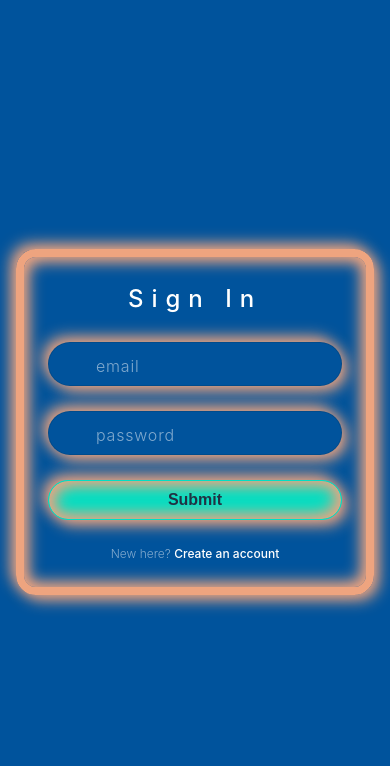
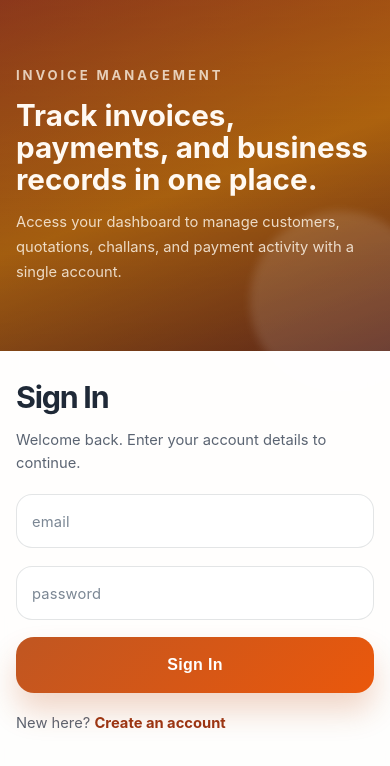
Before and after one commit to chirag2103/Invoice_Deploy, a React (Create React App) app in the folder frontend/: page / in a window 390 px wide. Shown: the top 766 px of the page. Built offline with nearby package versions, Linux system fonts and the light colour scheme; a web font is replaced by a local one; what pdfmake would draw is missing.

Commit message:
Revamp authentication pages with enhanced UI and improved user experience; update styles for better responsiveness and visual appeal

```diff
--- a/frontend/src/pages/Register.jsx
+++ b/frontend/src/pages/Register.jsx
@@ -81,8 +81,19 @@ export default function Register() {
   return (
     <div className='main-container'>
       <div className='container auth-container'>
-        <form className='form signin' onSubmit={handleRegister}>
-          <h2>Register</h2>
+        <div className='auth-panel auth-panel--brand'>
+          <p className='auth-eyebrow'>Start Your Workspace</p>
+          <h1>Set up your billing workspace with company and bank details.</h1>
+          <p className='auth-copy'>
+            Create your account once, then generate invoices, quotations,
+            challans, and statements from the same system.
+          </p>
+        </div>
+        <form className='form signin auth-panel auth-panel--form' onSubmit={handleRegister}>
+          <div className='auth-heading'>
+            <h2>Register</h2>
+            <p>Create your account and configure the basics for invoicing.</p>
+          </div>
           <div className='auth-grid'>
             <div className='inputFields'>
               <input
@@ -182,7 +193,7 @@ export default function Register() {
           <div className='inputFields submit-field'>
             <input type='submit' value='Create Account' />
           </div>
-          <p>
+          <p className='auth-switch'>
             Already have an account? <Link to='/login'>Sign In</Link>
           </p>
         </form>
--- a/frontend/src/pages/SignIn.jsx
+++ b/frontend/src/pages/SignIn.jsx
@@ -47,11 +47,21 @@ export default function SignIn() {
   };
 
   return (
-    <>
     <div className='main-container'>
       <div className='container'>
-          <form action='' className='form signin' onSubmit={handleLogin}>
+        <div className='auth-panel auth-panel--brand'>
+          <p className='auth-eyebrow'>Invoice Management</p>
+          <h1>Track invoices, payments, and business records in one place.</h1>
+          <p className='auth-copy'>
+            Access your dashboard to manage customers, quotations, challans,
+            and payment activity with a single account.
+          </p>
+        </div>
+        <form className='form signin auth-panel auth-panel--form' onSubmit={handleLogin}>
+          <div className='auth-heading'>
             <h2>Sign In</h2>
+            <p>Welcome back. Enter your account details to continue.</p>
+          </div>
           <div className='inputFields'>
             <input
               type='email'
@@ -74,15 +84,14 @@ export default function SignIn() {
             />
             <span>password</span>
           </div>
-            <div className='inputFields'>
-              <input type='submit' />
+          <div className='inputFields submit-field'>
+            <input type='submit' value='Sign In' />
           </div>
-            <p>
+          <p className='auth-switch'>
             New here? <Link to='/register'>Create an account</Link>
           </p>
         </form>
       </div>
     </div>
-    </>
   );
 }
--- a/frontend/src/styles/signin.scss
+++ b/frontend/src/styles/signin.scss
@@ -1,138 +1,331 @@
 :root {
-  --color1: #00539cff;
-  --color2: #eea47fff;
+  --auth-bg: #f4efe7;
+  --auth-panel: rgba(255, 255, 255, 0.82);
+  --auth-border: rgba(255, 255, 255, 0.55);
+  --auth-text: #1f2937;
+  --auth-muted: #5b6472;
+  --auth-primary: #c05621;
+  --auth-primary-dark: #9a3412;
+  --auth-input-bg: rgba(255, 255, 255, 0.92);
+  --auth-shadow: 0 24px 80px rgba(90, 62, 43, 0.18);
 }
+
 * {
   margin: 0;
   padding: 0;
   box-sizing: border-box;
 }
+
 .main-container {
-  background-color: var(--color1);
+  min-height: 100vh;
+  padding: 24px;
   display: flex;
   justify-content: center;
   align-items: center;
-  min-height: 100vh;
+  background:
+    radial-gradient(
+      circle at top left,
+      rgba(192, 86, 33, 0.22),
+      transparent 28%
+    ),
+    radial-gradient(
+      circle at bottom right,
+      rgba(21, 128, 61, 0.12),
+      transparent 25%
+    ),
+    linear-gradient(135deg, #fff8ef 0%, #f3ebdf 45%, #efe4d7 100%);
 }
 
 .container {
-  border: 8px solid var(--color2);
-  padding: 40px;
-  border-radius: 20px;
-  box-shadow: -5px -5px 15px var(--color2), 5px 5px 15px var(--color2),
-    inset -5px -5px 15px var(--color2), inset 5px 5px 15px var(--color2);
+  width: min(1100px, 100%);
+  display: grid;
+  grid-template-columns: minmax(280px, 0.92fr) minmax(320px, 1.08fr);
+  gap: 0;
+  border: 1px solid var(--auth-border);
+  border-radius: 32px;
+  overflow: hidden;
+  background: rgba(255, 255, 255, 0.36);
+  backdrop-filter: blur(16px);
+  box-shadow: var(--auth-shadow);
+}
+
+.container.auth-container {
+  width: min(1240px, 100%);
+}
+
+.auth-panel {
+  padding: 48px;
+}
+
+.auth-panel--brand {
+  position: relative;
+  display: flex;
+  flex-direction: column;
+  justify-content: center;
+  gap: 20px;
+  color: #fff9f2;
+  background:
+    linear-gradient(180deg, rgba(15, 23, 42, 0.18), rgba(15, 23, 42, 0.3)),
+    linear-gradient(160deg, #a63f18 0%, #d97706 52%, #7c2d12 100%);
+}
+
+.auth-panel--brand::after {
+  content: '';
+  position: absolute;
+  inset: auto -40px -40px auto;
+  width: 180px;
+  height: 180px;
+  border-radius: 50%;
+  background: rgba(255, 255, 255, 0.12);
+  filter: blur(4px);
+}
+
+.auth-eyebrow {
+  position: relative;
+  z-index: 1;
+  text-transform: uppercase;
+  letter-spacing: 0.18rem;
+  font-size: 0.82rem;
+  font-weight: 700;
+  color: rgba(255, 248, 237, 0.76);
+}
+
+.auth-panel--brand h1 {
+  position: relative;
+  z-index: 1;
+  font-size: clamp(2rem, 4vw, 3.3rem);
+  line-height: 1.08;
+  font-weight: 700;
+}
+
+.auth-copy {
+  position: relative;
+  z-index: 1;
+  max-width: 34rem;
+  font-size: 1rem;
+  line-height: 1.7;
+  color: rgba(255, 248, 237, 0.82);
 }
 
 .container .form {
   display: flex;
   flex-direction: column;
-  align-items: center;
-  justify-content: center;
-  gap: 25px;
+  gap: 22px;
 }
 
-.container.auth-container {
-  width: min(90vw, 760px);
+.auth-panel--form {
+  background: var(--auth-panel);
+}
+
+.auth-heading {
+  display: flex;
+  flex-direction: column;
+  gap: 8px;
 }
 
 .container .form h2 {
-  color: #fff;
-  font-weight: 500;
-  letter-spacing: 0.5rem;
+  color: var(--auth-text);
+  font-size: clamp(1.9rem, 3vw, 2.5rem);
+  font-weight: 700;
+  letter-spacing: -0.04em;
+}
+
+.auth-heading p,
+.auth-switch {
+  color: var(--auth-muted);
+  font-size: 0.98rem;
+  line-height: 1.6;
 }
 
 .container .form .inputFields {
   position: relative;
-  width: 300px;
+  width: 100%;
 }
 
 .container .form .auth-grid {
   width: 100%;
   display: grid;
-  grid-template-columns: repeat(auto-fit, minmax(260px, 1fr));
-  gap: 20px;
+  grid-template-columns: repeat(2, minmax(0, 1fr));
+  gap: 18px;
 }
 
 .container .form .submit-field {
-  width: min(100%, 540px);
+  width: 100%;
 }
 
 .container .form .inputFields input {
   width: 100%;
-  padding: 12px 10px 12px 48px;
-  background: var(--color1);
-  border: 1px solid rgba(0, 0, 0, 0.1);
-  color: white;
-  font-weight: 300;
-  border-radius: 25px;
-  font-size: 1em;
-  box-shadow: -5px -5px 15px var(--color2), 5px 5px 15px var(--color2);
+  min-height: 58px;
+  padding: 22px 18px 10px;
+  border: 1px solid rgba(31, 41, 55, 0.12);
+  border-radius: 18px;
+  background: var(--auth-input-bg);
+  color: var(--auth-text);
+  font-size: 0.98rem;
+  font-weight: 500;
   outline: none;
+  transition:
+    border-color 0.2s ease,
+    box-shadow 0.2s ease,
+    transform 0.2s ease;
 }
 
 .container .form .inputFields span {
   pointer-events: none;
-  font-weight: 300;
-  font-size: 1em;
   position: absolute;
-  left: 0;
-  padding: 12px 10px 12px 48px;
-  color: rgba(255, 255, 255, 0.5);
-  letter-spacing: 0.05em;
-  transition: 0.5s;
+  top: 17px;
+  left: 18px;
+  color: #7b8794;
+  font-size: 0.92rem;
+  letter-spacing: 0.01em;
+  transition: all 0.2s ease;
+  background: transparent;
+}
+
+.container .form .inputFields input:hover {
+  border-color: rgba(192, 86, 33, 0.3);
+}
+
+.container .form .inputFields input:focus,
+.container .form .inputFields input:valid {
+  border-color: rgba(192, 86, 33, 0.72);
+  box-shadow: 0 0 0 4px rgba(192, 86, 33, 0.12);
+  transform: translateY(-1px);
+}
+
+.container .form .inputFields input:focus ~ span,
+.container .form .inputFields input:valid ~ span {
+  top: 8px;
+  left: 14px;
+  padding: 0 6px;
+  font-size: 0.73rem;
+  font-weight: 700;
+  color: var(--auth-primary-dark);
+  background: #fff7f2;
 }
 
 .container .form .inputFields input[type='submit'] {
-  background-color: #00dfc4;
-  color: #223243;
-  padding: 10px 0;
-  font-weight: 600;
+  min-height: 56px;
+  padding: 14px 18px;
+  border: none;
+  border-radius: 18px;
+  background: linear-gradient(135deg, var(--auth-primary), #ea580c);
+  color: white;
+  font-size: 1rem;
+  font-weight: 700;
+  letter-spacing: 0.02em;
   cursor: pointer;
-  box-shadow: -5px -5px 15px var(--color2), 5px 5px 15px var(--color2),
-    inset -5px -5px 15px var(--color2), inset 5px 5px 15px var(--color2);
+  box-shadow: 0 18px 30px rgba(192, 86, 33, 0.24);
 }
 
-.container .form .inputFields input:valid,
-.container .form .inputFields input:focus {
-  border: 1px solid #00dfc4;
+.container .form .inputFields input[type='submit']:hover {
+  transform: translateY(-2px);
+  box-shadow: 0 22px 36px rgba(192, 86, 33, 0.28);
 }
 
-.container .form p {
-  color: rgba(255, 255, 255, 0.5);
-  font-size: 0.75em;
-  font-weight: 300;
+.container .form .inputFields input[type='submit']:focus {
+  box-shadow:
+    0 0 0 4px rgba(192, 86, 33, 0.15),
+    0 18px 30px rgba(192, 86, 33, 0.24);
 }
 
 .container .form p a {
-  color: white;
-  font-weight: 500;
+  color: var(--auth-primary-dark);
+  font-weight: 700;
 }
 
-.container .form .inputFields input:valid,
-.container .form .inputFields input:focus {
-  border: 1px solid #00dfc4;
-}
+@media screen and (max-width: 1024px) {
+  .main-container {
+    padding: 20px;
+  }
 
-.container .form .inputFields input:valid ~ span,
-.container .form .inputFields input:focus ~ span {
-  color: #00dfc4;
-  border: 1px solid #00dfc4;
-  background-color: black;
-  transform: translateX(25px) translateY(-7px);
-  font-size: 0.6em;
-  border-radius: 10px;
-  padding: 0 8px;
-  letter-spacing: 0.1em;
+  .container,
+  .container.auth-container {
+    grid-template-columns: 1fr;
+    width: min(760px, 100%);
+  }
+
+  .auth-panel {
+    padding: 40px 32px;
+  }
+
+  .auth-panel--brand {
+    min-height: 280px;
+  }
 }
 
 @media screen and (max-width: 768px) {
-  .container {
-    width: calc(100vw - 32px);
-    padding: 24px;
+  .main-container {
+    padding: 16px;
+    align-items: stretch;
   }
 
-  .container .form .inputFields,
-  .container .form .submit-field {
-    width: 100%;
+  .container,
+  .container.auth-container {
+    border-radius: 24px;
+  }
+
+  .auth-panel {
+    padding: 28px 20px;
+  }
+
+  .auth-panel--brand {
+    min-height: auto;
+    gap: 14px;
+  }
+
+  .container .form {
+    gap: 18px;
+  }
+
+  .container .form .auth-grid {
+    grid-template-columns: 1fr;
+    gap: 14px;
+  }
+
+  .container .form .inputFields input {
+    min-height: 54px;
+    padding: 20px 16px 10px;
+    border-radius: 16px;
+  }
+
+  .container .form .inputFields span {
+    left: 16px;
   }
 }
+
+@media screen and (max-width: 480px) {
+  .main-container {
+    padding: 0;
+    background:
+      radial-gradient(
+        circle at top left,
+        rgba(192, 86, 33, 0.16),
+        transparent 30%
+      ),
+      linear-gradient(180deg, #fff8ef 0%, #efe4d7 100%);
+  }
+
+  .container,
+  .container.auth-container {
+    min-height: 100vh;
+    border-radius: 0;
+    border: none;
+    box-shadow: none;
+    background: rgba(255, 255, 255, 0.62);
+  }
+
+  .auth-panel {
+    padding: 24px 16px;
+  }
+
+  .auth-panel--brand h1 {
+    font-size: 1.85rem;
+  }
+
+  .auth-copy,
+  .auth-heading p,
+  .auth-switch {
+    font-size: 0.92rem;
+  }
+}
```
Lines whose indentation alone changed are shown as unchanged.
